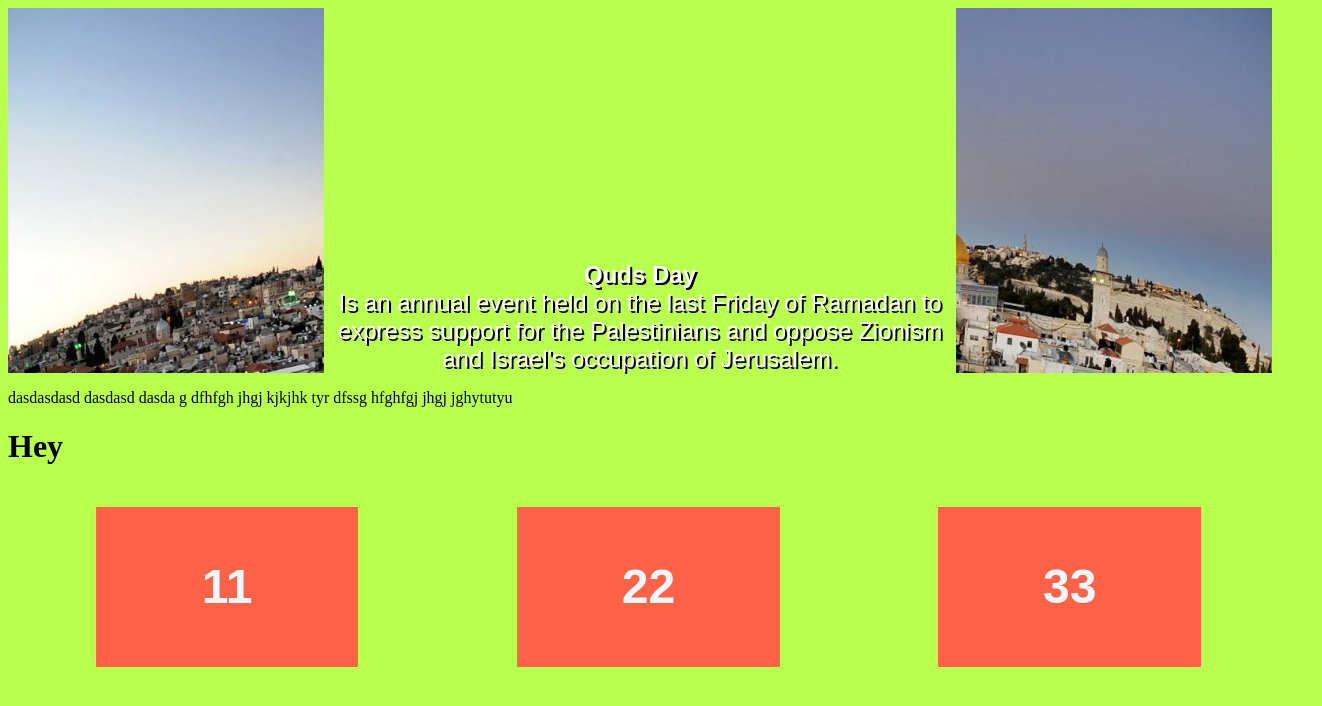
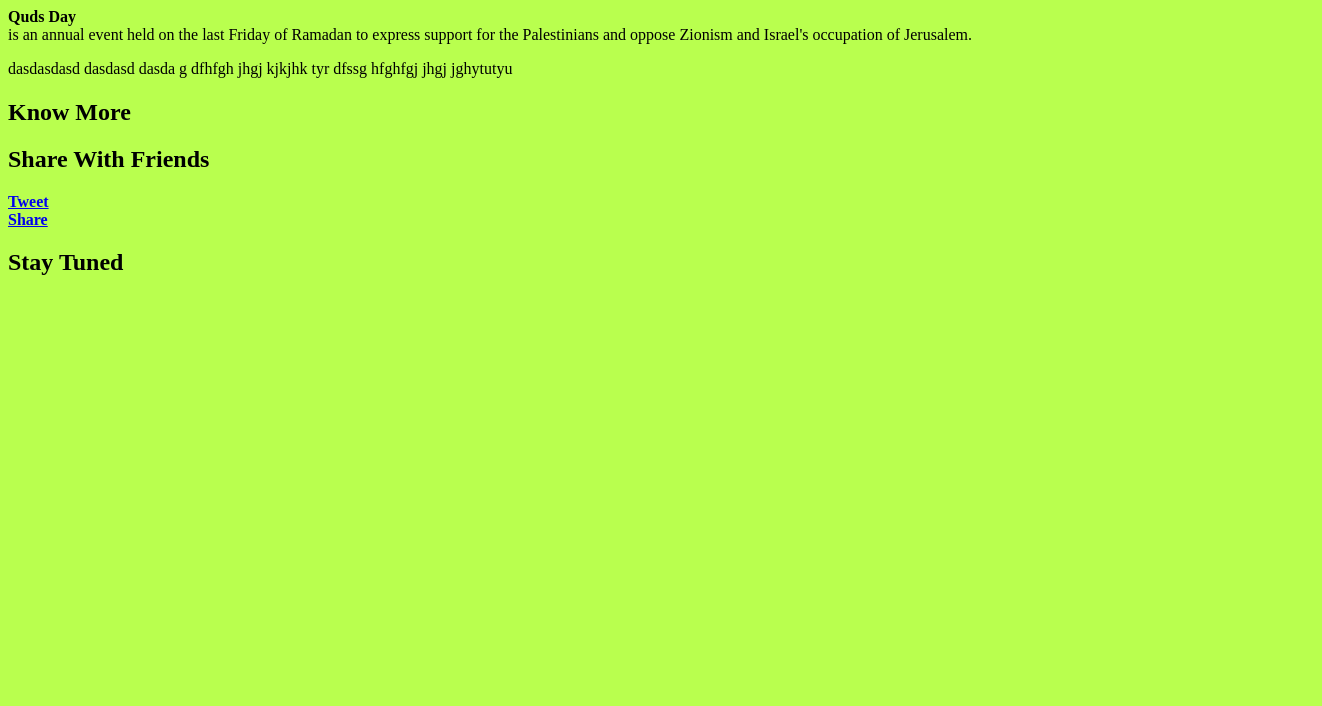
Before and after one commit to zeyadetman/QudsDay, a plain HTML site: page index.html in a window 1280 px wide. Shown: the whole page, 1322 px wide, since content can reach past the window. Drawn offline with Linux system fonts and the light colour scheme.

Commit message:
Update index.html

```diff
--- a/index.html
+++ b/index.html
@@ -1,40 +1,64 @@
-<!DOCTYPE html>
-<html lang="en">
+<html>
 <head>
-    <meta charset="UTF-8">
 <title>Quds Day</title>
 <link href="main.css" type="text/css" rel="stylesheet" />
+<link rel="canonical"
+  href="/web/tweet-button">
+  <link rel="me"
+  href="https://twitter.com/zeyadetman"
+>
 </head>
 <body>
-    <div id="pgHeader">
-        <p  id="_1Paragraph">
-          <strong>Quds Day</strong>
-            <br>
-            Is an annual event held on the last Friday of Ramadan to express
-            support for the Palestinians and oppose Zionism and Israel's occupation of Jerusalem.
+
+  <div id="fb-root"></div>
+  <script>(function(d, s, id) {
+    var js, fjs = d.getElementsByTagName(s)[0];
+    if (d.getElementById(id)) return;
+    js = d.createElement(s); js.id = id;
+    js.src = "//connect.facebook.net/en_US/sdk.js#xfbml=1&version=v2.9";
+    fjs.parentNode.insertBefore(js, fjs);
+  }(document, 'script', 'facebook-jssdk'));</script>
+
+
+<div id="header">
+    <p  id="Wel">
+      <b>Quds Day</b><br>
+      is an annual event held on the last Friday of Ramadan to express support for the Palestinians and oppose Zionism and Israel's occupation of Jerusalem.
     </p>
 </div>
 
-    <div id="pgBody">
-        <p id="_2Paragraph">
+<div id="sec">
+<p id="wel2">
   dasdasdasd dasdasd dasda g dfhfgh jhgj kjkjhk tyr  dfssg hfghfgj jhgj jghytutyu
 </p>
 </div>
 
-    <h1>
-        <b> Hey </b>
-    </h1>
+<div id="footer">
+  <h1><b><b></h1>
+  <div id="f1"><h2>Know More</h2><p></p></div>
+  <div id="f2"><h2>Share With Friends</h2>
 
-    <ul id="pgColumns">
-        <li class="pgColumn">11</li>
-        <li class="pgColumn">22</li>
-        <li class="pgColumn">33</li>
-    </ul>
+    <a class="twitter-share-button"
+  href="https://twitter.com/intent/tweet?hashtags=Palestine,اليوم_,http://zeyadetman.me/QudsDay/العالمى_للقدس" data-size="large">
+Tweet</a>
+<div class="fb-share-button" data-href="http://zeyadetman.me/QudsDay/" data-layout="button" data-size="small" data-mobile-iframe="true"><a class="fb-xfbml-parse-ignore" target="_blank" href="https://www.facebook.com/sharer/sharer.php?u=http%3A%2F%2Fzeyadetman.me%2FQudsDay%2F&amp;src=sdkpreparse">Share</a></div>
+</div>
+  <div id="f3"><h2>Stay Tuned</h2>
+
+</div>
+
+
+
+</div>
+
+
 
 <div id="footergdn">
 
 </div>
 
+
+
 <script src="main.js"></script>
 </body>
 </html>
```
Lines whose indentation alone changed are shown as unchanged.
